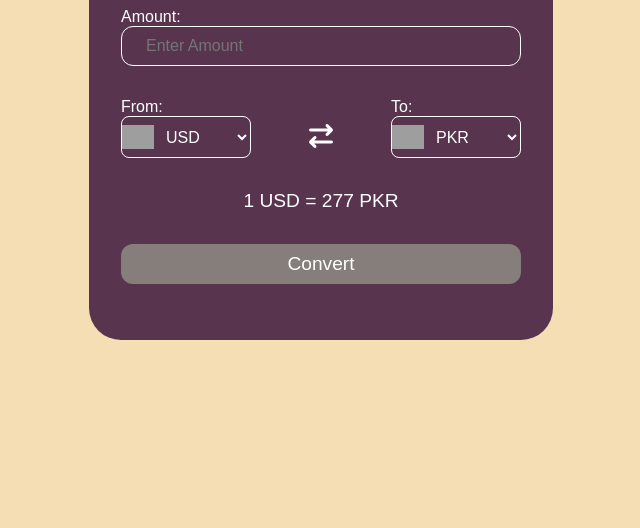
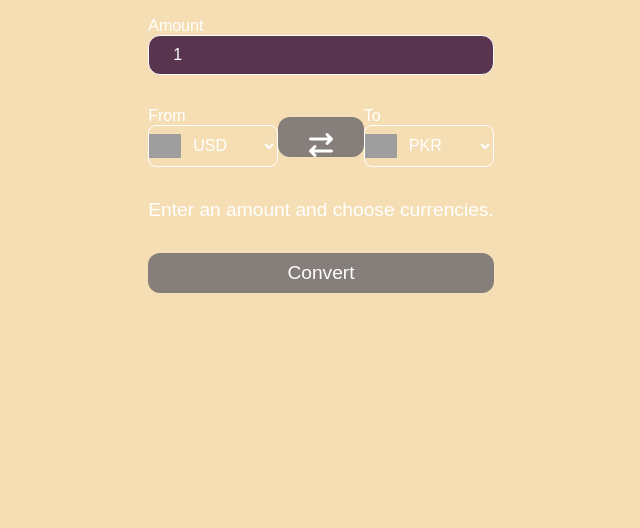
Before and after one commit to CodexTalha/Currency-Converter, a plain HTML site: page index.html in a window 1280 px wide. Shown: the part 272-800 px from the top of the page, without its empty margins (319-959 px from the left). Drawn offline with Linux system fonts and the light colour scheme; grey boxes are pictures that could not be loaded.

Commit message:
Improve converter markup and accessibility

```diff
--- a/index.html
+++ b/index.html
@@ -3,51 +3,47 @@
 <head>
     <meta charset="UTF-8">
     <meta name="viewport" content="width=device-width, initial-scale=1.0">
+    <meta name="description" content="A simple currency converter built with HTML, CSS, and JavaScript using live exchange rates.">
     <title>Currency Converter</title>
     <link rel="stylesheet" href="style.css">
     <link rel="stylesheet" href="https://cdnjs.cloudflare.com/ajax/libs/font-awesome/7.3.1/css/all.min.css" integrity="sha512-QeR2VH+lsBE5LSAe1Q5EnTBbe7XTBubt8dG93Y7gidSgdMCr8nVqKcfKAMyN96SV8KDbZVTDXChatu5G2KQGzg==" crossorigin="anonymous" referrerpolicy="no-referrer">
 </head>
 <body>
-   <div class="Container">
-    <h2>Currency Converter</h2>
-    <form>
+    <main class="container">
+        <h1>Currency Converter</h1>
+
+        <form id="converter-form">
             <div class="amount">
-            <p>Amount: </p>
-            <input type="text" id="amount" placeholder="Enter Amount">
+                <label for="amount">Amount</label>
+                <input type="number" id="amount" min="0.01" step="any" value="1" placeholder="Enter amount" required>
             </div>
 
             <div class="dropdown">
                 <div class="from">
-                <p>From: </p>
+                    <label for="from-currency">From</label>
                     <div class="select-container">
-                    <img src="https://flagsapi.com/US/flat/64.png" alt="">
-                    <select name="from" id="">
-
-                    </select>
+                        <img src="https://flagsapi.com/US/flat/64.png" alt="Selected source currency flag">
+                        <select name="from" id="from-currency" aria-label="Currency to convert from"></select>
                     </div>
                 </div>
 
-           <i class="fa-solid fa-arrow-right-arrow-left"></i>
+                <button type="button" class="swap-btn" aria-label="Swap currencies" title="Swap currencies">
+                    <i class="fa-solid fa-arrow-right-arrow-left" aria-hidden="true"></i>
+                </button>
 
                 <div class="to">
-                <p>To: </p>
+                    <label for="to-currency">To</label>
                     <div class="select-container">
-                    <img src="https://flagsapi.com/PK/flat/64.png" alt="">
-                    <select name="to" id="">
-
-                    </select>
+                        <img src="https://flagsapi.com/PK/flat/64.png" alt="Selected target currency flag">
+                        <select name="to" id="to-currency" aria-label="Currency to convert to"></select>
                     </div>
                 </div>
             </div>
-        <div class="msg">1 USD = 277 PKR</div>
-        <button class="convert">Convert</button>
+
+            <p class="msg" aria-live="polite">Enter an amount and choose currencies.</p>
+            <button type="submit" class="convert">Convert</button>
         </form>
-
-
-   </div>
-
-
-
+    </main>
 
     <script src="codes.js"></script>
     <script src="app.js"></script>
```
Lines whose indentation alone changed are shown as unchanged.
